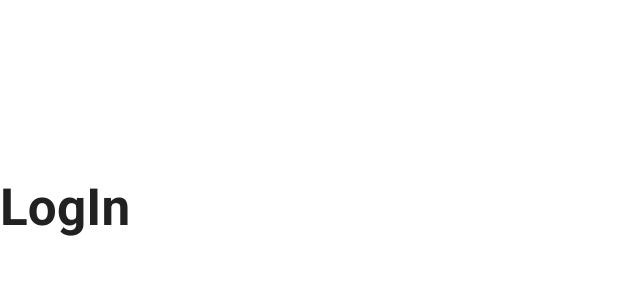
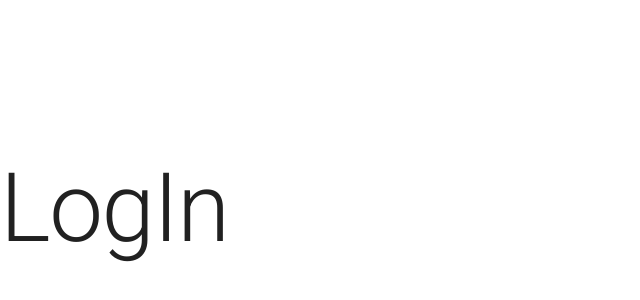
Before and after one commit to FrancisHenriquez/Journal-App, a React (Vite) app: page /login in a window 1280 px wide. Shown: the part 192-492 px from the top of the page, without its empty margins (0-640 px from the left). Built offline with nearby package versions, Linux system fonts and the light colour scheme.

Commit message:
Typography variant

```diff
--- a/src/JournalApp.jsx
+++ b/src/JournalApp.jsx
@@ -12,7 +12,7 @@ export const JournalApp = () => {
 
         <Route path="/login" element={<LoginPage />} />
         <Route path="/register" element={<RegisterPage />} />
-        <Route path="/*" element={<Navigate to="/auth/login" />} />
+        <Route path="/*" element={<Navigate to="/login" />} />
 
         {/* JournalApp */}
         {/* <Route path="/*" element={<JournalRoutes />} /> */}
--- a/src/auth/pages/LoginPage.jsx
+++ b/src/auth/pages/LoginPage.jsx
@@ -1,9 +1,10 @@
+import { Typography } from "@mui/material"
 
 
 export const LoginPage = () => {
   return (
    <>
-    <h1>LogIn</h1>
+   <Typography variant="h1">LogIn</Typography>
    </>
   )
 }
--- a/src/journal/pages/JournalPage.jsx
+++ b/src/journal/pages/JournalPage.jsx
@@ -1,7 +1,8 @@
+import { Typography } from "@mui/material"
 
 
 export const JournalPage = () => {
   return (
-    <div>JournalPage</div>
+   <Typography variant="h3">JournalPage</Typography>
   )
 }
--- a/src/main.jsx
+++ b/src/main.jsx
@@ -5,6 +5,7 @@ import "./styles.css";
 
 ReactDOM.createRoot(document.getElementById("root")).render(
   <StrictMode>
+
     <JournalApp />
   </StrictMode>
 );
--- a/src/theme/AppTheme.jsx
+++ b/src/theme/AppTheme.jsx
@@ -1,7 +1,5 @@
 import { CssBaseline, ThemeProvider } from "@mui/material"
 import { purpleTheme } from "./purpleTheme"
-
-
 
 
 export const AppTheme = ({ children }) => {
```
